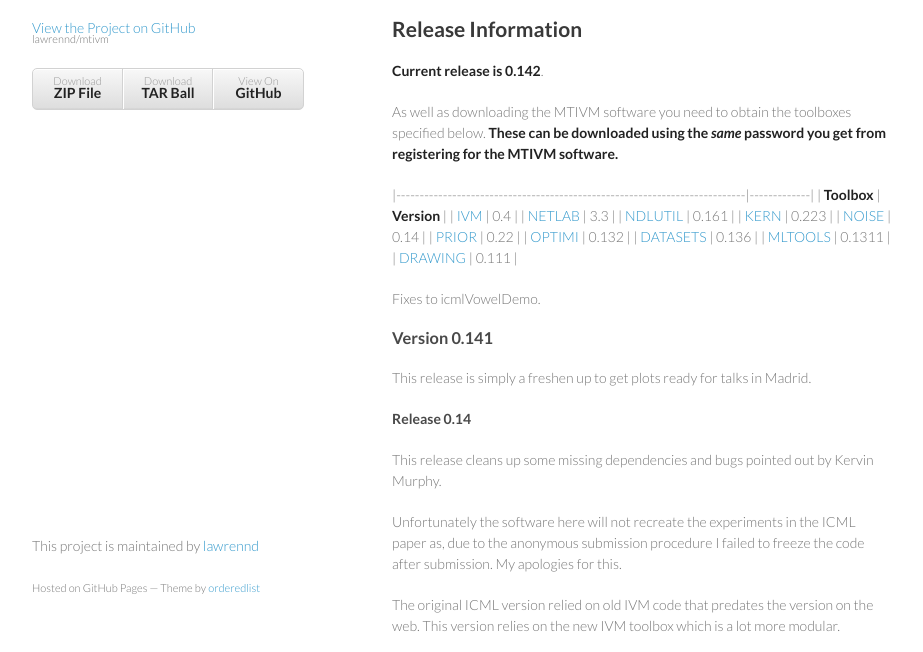
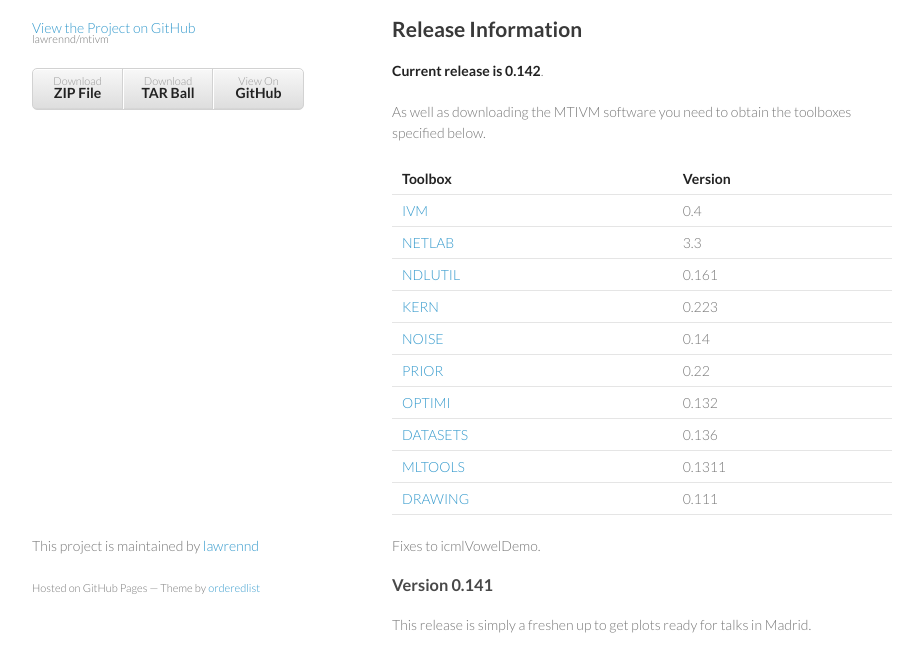
Before and after one commit to lawrennd/mtivm, a plain HTML site: page index.html in a window 1280 px wide. Shown: the part 133-785 px from the top of the page, without its empty margins (178-1101 px from the left). Drawn offline with Linux system fonts and the light colour scheme.

```diff
--- a/index.html
+++ b/index.html
@@ -38,20 +38,58 @@
 
 <p><strong>Current release is 0.142</strong>.</p>
 
-<p>As well as downloading the MTIVM software you need to obtain the toolboxes specified below. <strong>These can be downloaded using the <em>same</em> password you get from registering for the MTIVM software.</strong></p>
+<p>As well as downloading the MTIVM software you need to obtain the toolboxes specified below. </p>
 
-<p>|---------------------------------------------------------------------------|-------------|
-| <strong>Toolbox</strong>                                                               | <strong>Version</strong> |
-| <a href="http://inverseprobability.com/ivm/downloadFiles/vrs0p4">IVM</a>             | 0.4         |
-| <a href="http://inverseprobability.com/netlab/downloadFiles/vrs3p3">NETLAB</a>       | 3.3         |
-| <a href="http://inverseprobability.com/ndlutil/downloadFiles/vrs0p161">NDLUTIL</a>   | 0.161       |
-| <a href="http://inverseprobability.com/kern/downloadFiles/vrs0p223">KERN</a>         | 0.223       |
-| <a href="http://inverseprobability.com/noise/downloadFiles/vrs0p14">NOISE</a>        | 0.14        |
-| <a href="http://inverseprobability.com/prior/downloadFiles/vrs0p22">PRIOR</a>        | 0.22        |
-| <a href="http://inverseprobability.com/optimi/downloadFiles/vrs0p132">OPTIMI</a>     | 0.132       |
-| <a href="http://inverseprobability.com/datasets/downloadFiles/vrs0p136">DATASETS</a> | 0.136       |
-| <a href="http://inverseprobability.com/mltools/downloadFiles/vrs0p1311">MLTOOLS</a>  | 0.1311      |
-| <a href="http://inverseprobability.com/drawing/downloadFiles/vrs0p111">DRAWING</a>   | 0.111       |</p>
+<table>
+<thead>
+<tr>
+<th><strong>Toolbox</strong></th>
+<th><strong>Version</strong></th>
+</tr>
+</thead>
+<tbody>
+<tr>
+<td><a href="/ivm/downloadFiles/vrs0p4">IVM</a></td>
+<td>0.4</td>
+</tr>
+<tr>
+<td><a href="/netlab/downloadFiles/vrs3p3">NETLAB</a></td>
+<td>3.3</td>
+</tr>
+<tr>
+<td><a href="/ndlutil/downloadFiles/vrs0p161">NDLUTIL</a></td>
+<td>0.161</td>
+</tr>
+<tr>
+<td><a href="/kern/downloadFiles/vrs0p223">KERN</a></td>
+<td>0.223</td>
+</tr>
+<tr>
+<td><a href="/noise/downloadFiles/vrs0p14">NOISE</a></td>
+<td>0.14</td>
+</tr>
+<tr>
+<td><a href="/prior/downloadFiles/vrs0p22">PRIOR</a></td>
+<td>0.22</td>
+</tr>
+<tr>
+<td><a href="/optimi/downloadFiles/vrs0p132">OPTIMI</a></td>
+<td>0.132</td>
+</tr>
+<tr>
+<td><a href="/datasets/downloadFiles/vrs0p136">DATASETS</a></td>
+<td>0.136</td>
+</tr>
+<tr>
+<td><a href="/mltools/downloadFiles/vrs0p1311">MLTOOLS</a></td>
+<td>0.1311</td>
+</tr>
+<tr>
+<td><a href="/drawing/downloadFiles/vrs0p111">DRAWING</a></td>
+<td>0.111</td>
+</tr>
+</tbody>
+</table>
 
 <p>Fixes to icmlVowelDemo.</p>
 
```
Also changed, not shown: params.json (+1 -1 lines).
